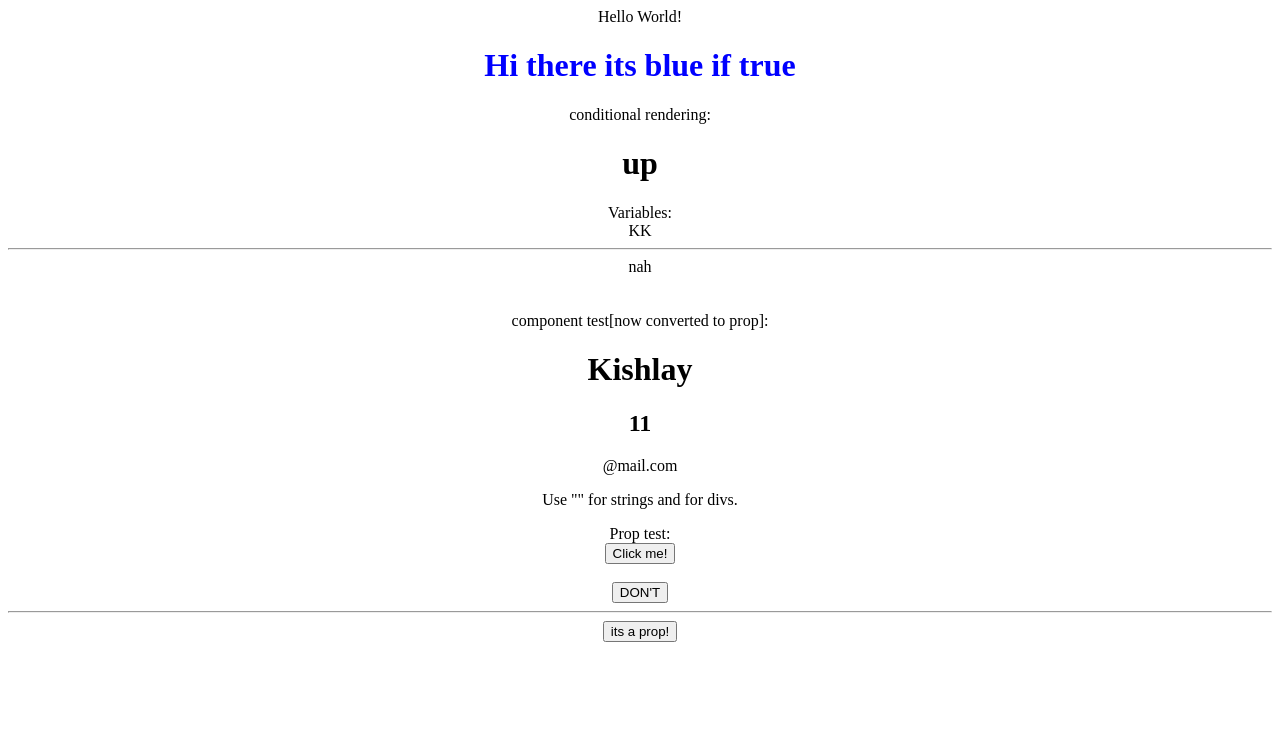
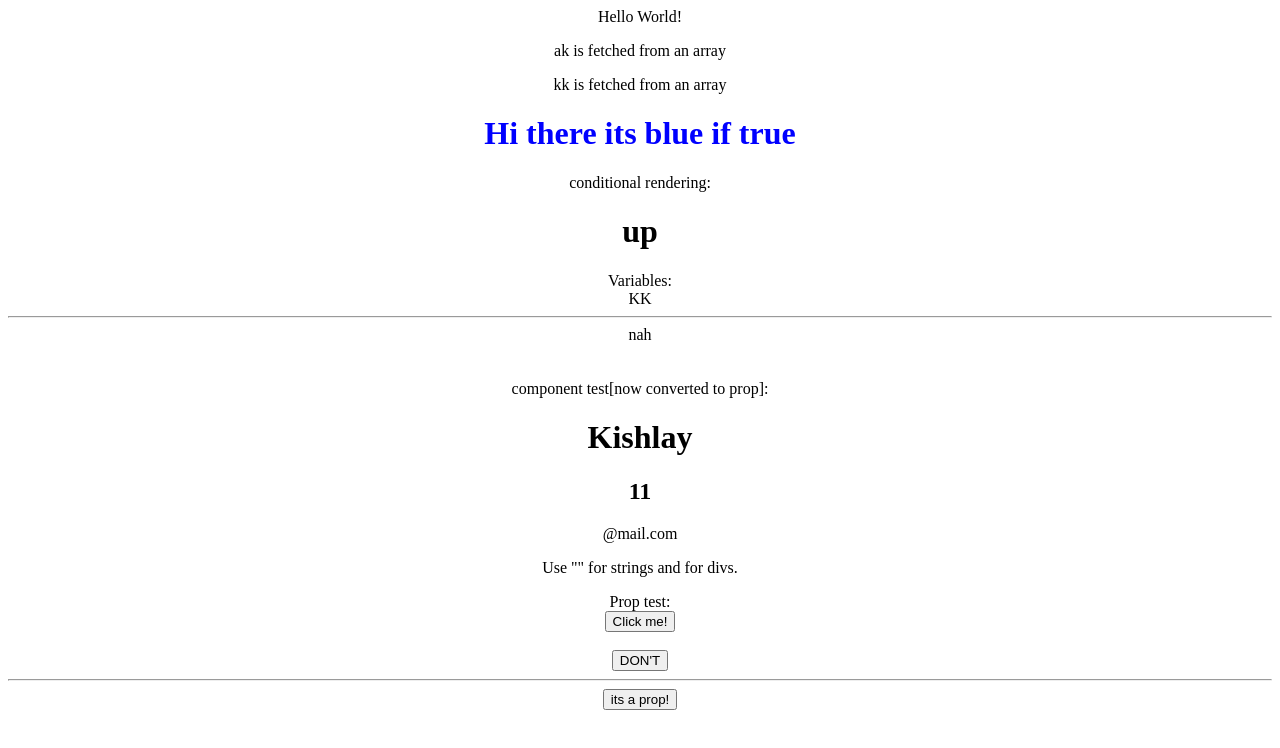
Before and after one commit to Kishlay-notabot/react-dev, a React (Create React App) app: page / in a window 1280 px wide. Shown: the top 748 px of the page. Built offline with nearby package versions, Linux system fonts and the light colour scheme.

Commit message:
added list fetch tests

```diff
--- a/src/App.js
+++ b/src/App.js
@@ -32,6 +32,8 @@ function App() {
     //51:03
     <div className="App">
      Hello World!<br />
+     <p>{names[0]} is fetched from an array</p>
+     <p>{names[2]} is fetched from an array</p>
     <h1 style={{color: isBlue? "blue": "red"}}>Hi there its blue if true</h1>
      conditional rendering:
     {age >= 18? <h1>up</h1>: <h2>small</h2>}
```
